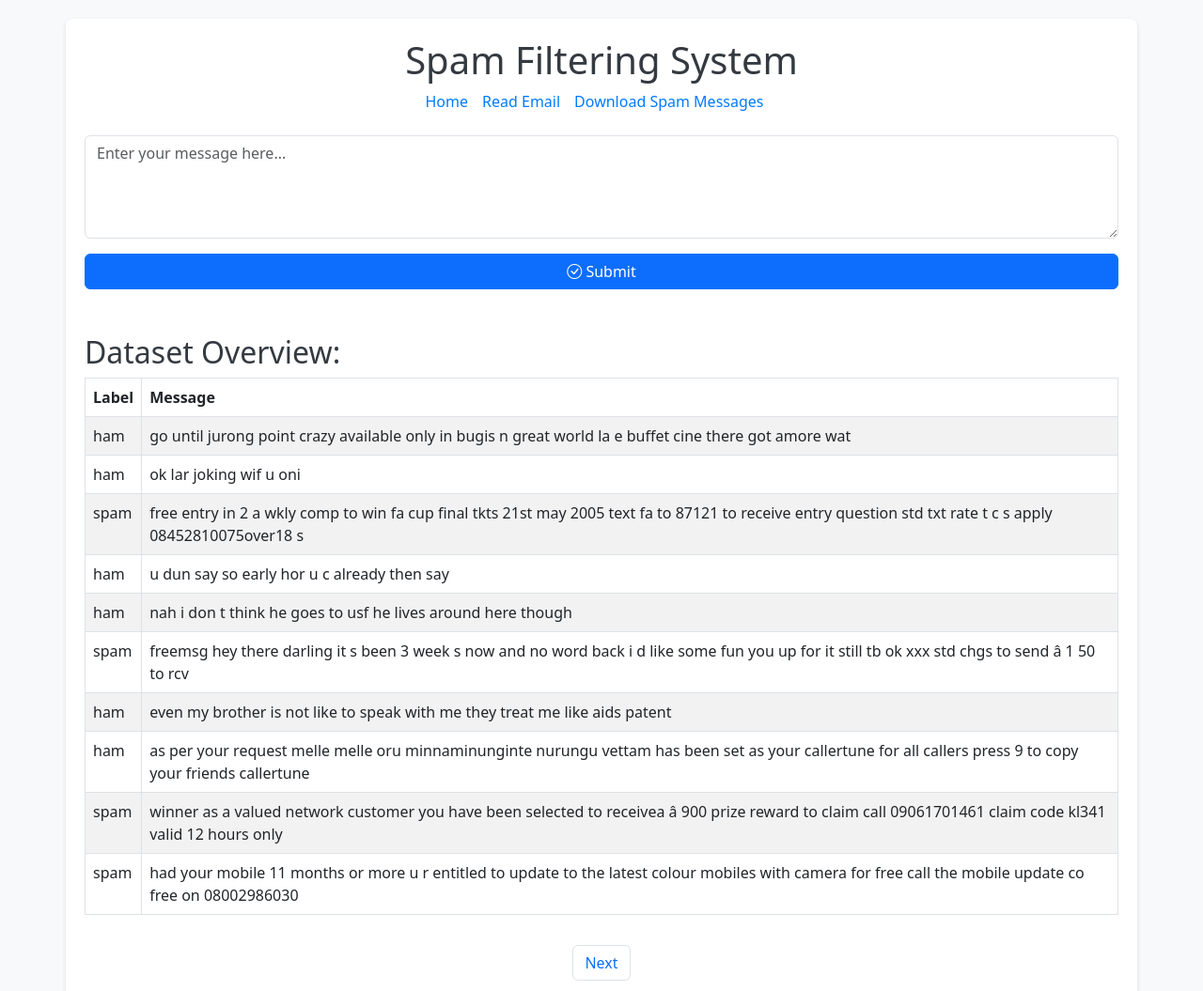
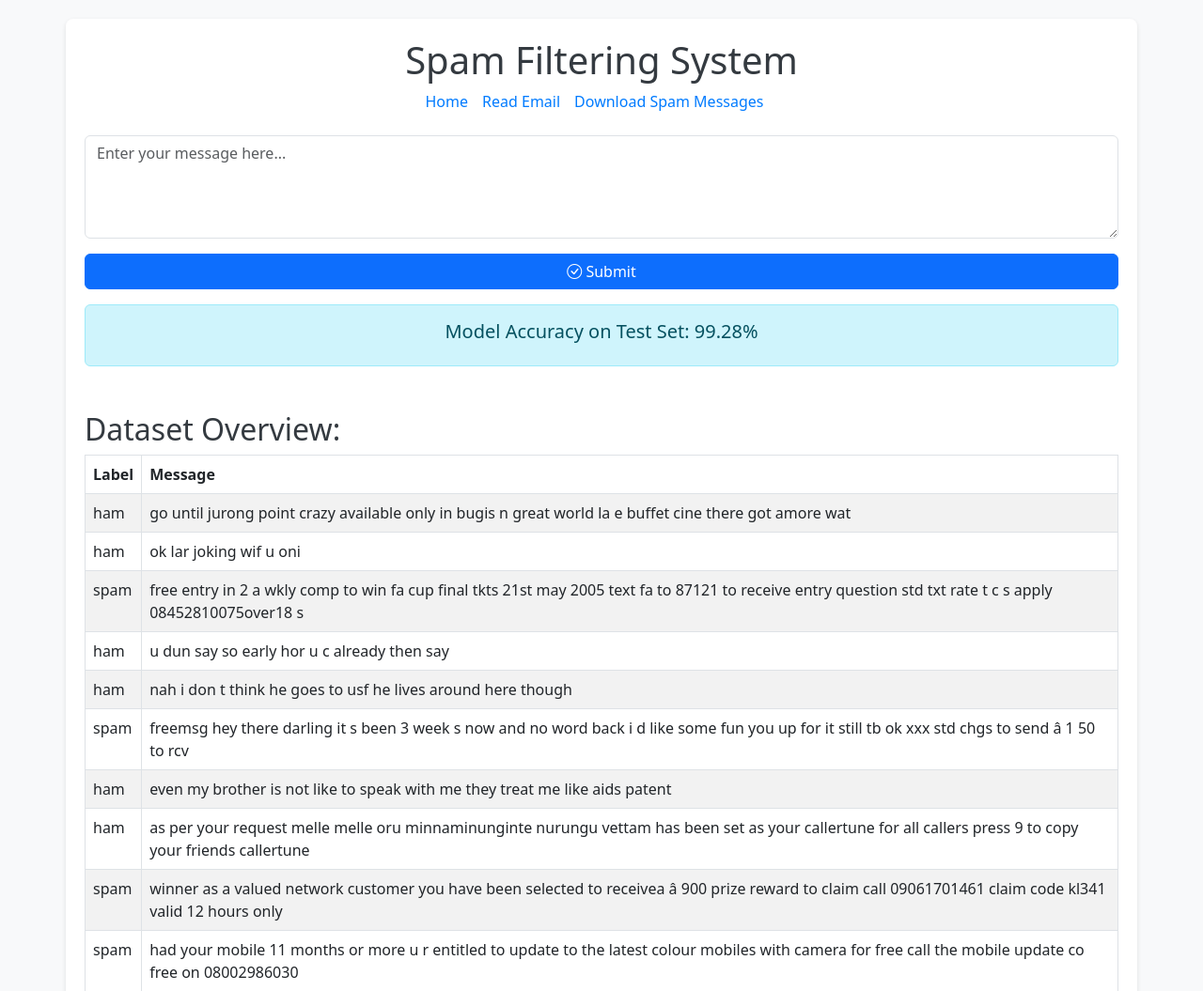
Before and after one commit to h-shaiksameer/SpamFilterPlus, a Flask app: page / in a window 1280 px wide. Shown: the top 1055 px of the page at 94% size. Run offline with Flask 3, Linux system fonts and the light colour scheme.

Commit message:
Second Feature

```diff
--- a/app.py
+++ b/app.py
@@ -1,45 +1,136 @@
+# from flask import Flask, render_template, request, send_file
+# import pandas as pd
+# import re
+# from sklearn.feature_extraction.text import CountVectorizer
+# from sklearn.naive_bayes import MultinomialNB
+# import os
+# from dotenv import load_dotenv  # Import to load environment variables
+# from explore_dataset import load_data, visualize_distribution, clean_text  # Import functions
+# from read_email import read_email_view
+
+# app = Flask(__name__)
+
+# # Load environment variables from .env file
+# load_dotenv()
+# email = os.getenv('EMAIL')
+# email_pass = os.getenv('EMAIL_PASS')
+
+# # Load the dataset
+# data = load_data('emails.csv')  # Load data using your function
+# data['message'] = data['message'].apply(clean_text)
+
+# # Prepare data for model training
+# X = data['message']
+# y = data['label']
+
+# vectorizer = CountVectorizer()
+# X_vectorized = vectorizer.fit_transform(X)
+
+# model = MultinomialNB()
+# model.fit(X_vectorized, y)
+
+# @app.route('/', methods=['GET', 'POST'])
+# def index():
+#     prediction = ""
+#     image_path = ""
+
+#     # Pagination settings
+#     page = int(request.args.get('page', 1))
+#     per_page = 10
+#     total_rows = len(data)
+#     total_pages = (total_rows + per_page - 1) // per_page
+
+#     start_row = (page - 1) * per_page
+#     end_row = start_row + per_page
+#     paginated_data = data[start_row:end_row]
+
+#     if request.method == 'POST':
+#         message = request.form['message']
+#         cleaned_message = clean_text(message)
+#         message_vectorized = vectorizer.transform([cleaned_message])
+#         prediction = model.predict(message_vectorized)[0]
+
+#         # Generate and save plot
+#         image_path = visualize_distribution(data)  # Call to visualize_distribution
+
+#     return render_template('index.html', prediction=prediction, data=paginated_data, image_path=image_path, page=page, total_pages=total_pages)
+
+# @app.route('/read_email', methods=['GET', 'POST'])
+# def read_email():
+#     return read_email_view()
+
+# @app.route('/download_spam')
+# def download_spam():
+#     spam_data = data[data['label'] == 'spam']
+#     csv_path = 'static/results/spam_messages.csv'
+#     spam_data.to_csv(csv_path, index=False)
+#     return render_template('download.html')
+
+# @app.route('/download_spam_csv')
+# def download_spam_csv():
+#     return send_file('static/results/spam_messages.csv', as_attachment=True)
+
+
+
+# if __name__ == "__main__":
+#     port = int(os.environ.get("PORT", 5000))
+#     app.run(host="0.0.0.0", port=port)
+
+
+
 from flask import Flask, render_template, request, send_file
 import pandas as pd
 import re
 from sklearn.feature_extraction.text import CountVectorizer
 from sklearn.naive_bayes import MultinomialNB
+from sklearn.model_selection import train_test_split
+from sklearn.metrics import accuracy_score
 import os
-from dotenv import load_dotenv  # Import to load environment variables
-from explore_dataset import load_data, visualize_distribution, clean_text  # Import functions
+from dotenv import load_dotenv
+from explore_dataset import load_data, visualize_distribution, clean_text
 from read_email import read_email_view
+import matplotlib
+matplotlib.use('Agg')  # Use non-interactive backend suitable for Flask
+import matplotlib.pyplot as plt
+from pandas.plotting import scatter_matrix
+
 
 app = Flask(__name__)
 
-# Load environment variables from .env file
 load_dotenv()
 email = os.getenv('EMAIL')
 email_pass = os.getenv('EMAIL_PASS')
 
-# Load the dataset
-data = load_data('emails.csv')  # Load data using your function
+# Load and clean dataset
+data = load_data('emails.csv')
 data['message'] = data['message'].apply(clean_text)
 
-# Prepare data for model training
+# Split data
 X = data['message']
 y = data['label']
+X_train, X_test, y_train, y_test = train_test_split(X, y, test_size=0.2, random_state=42)
 
 vectorizer = CountVectorizer()
-X_vectorized = vectorizer.fit_transform(X)
+X_train_vectorized = vectorizer.fit_transform(X_train)
+X_test_vectorized = vectorizer.transform(X_test)
 
 model = MultinomialNB()
-model.fit(X_vectorized, y)
+model.fit(X_train_vectorized, y_train)
+
+# Calculate accuracy
+y_pred = model.predict(X_test_vectorized)
+accuracy = accuracy_score(y_test, y_pred)
+accuracy_percent = round(accuracy * 100, 2)
 
 @app.route('/', methods=['GET', 'POST'])
 def index():
     prediction = ""
     image_path = ""
 
-    # Pagination settings
     page = int(request.args.get('page', 1))
     per_page = 10
     total_rows = len(data)
     total_pages = (total_rows + per_page - 1) // per_page
-
     start_row = (page - 1) * per_page
     end_row = start_row + per_page
     paginated_data = data[start_row:end_row]
@@ -49,11 +140,15 @@ def index():
         cleaned_message = clean_text(message)
         message_vectorized = vectorizer.transform([cleaned_message])
         prediction = model.predict(message_vectorized)[0]
+        image_path = visualize_distribution(data)
 
-        # Generate and save plot
-        image_path = visualize_distribution(data)  # Call to visualize_distribution
-
-    return render_template('index.html', prediction=prediction, data=paginated_data, image_path=image_path, page=page, total_pages=total_pages)
+    return render_template('index.html',
+                           prediction=prediction,
+                           data=paginated_data,
+                           image_path=image_path,
+                           page=page,
+                           total_pages=total_pages,
+                           accuracy=accuracy_percent)
 
 @app.route('/read_email', methods=['GET', 'POST'])
 def read_email():
@@ -70,8 +165,6 @@ def download_spam():
 def download_spam_csv():
     return send_file('static/results/spam_messages.csv', as_attachment=True)
 
-
-
 if __name__ == "__main__":
     port = int(os.environ.get("PORT", 5000))
     app.run(host="0.0.0.0", port=port)
--- a/explore_dataset.py
+++ b/explore_dataset.py
@@ -1,3 +1,7 @@
+import matplotlib
+matplotlib.use('Agg')
+
+
 import pandas as pd
 import matplotlib.pyplot as plt
 import re
--- a/templates/index.html
+++ b/templates/index.html
@@ -87,11 +87,18 @@
             </button>
         </form>
 
+        {% if accuracy %}
+            <div class="alert alert-info mt-3">
+                <h5 class="text-center">Model Accuracy on Test Set: {{ accuracy }}%</h5>
+            </div>
+        {% endif %}
+
         {% if prediction %}
             <div class="alert {% if prediction == 'ham' %}alert-success{% else %}alert-danger{% endif %} mt-3">
                 <h2 class="text-center">Predicted Label: {{ prediction }}</h2>
             </div>
         {% endif %}
+
 
         <h2 class="mt-5">Dataset Overview:</h2>
         <div class="table-responsive">
```
Also changed, not shown: static/results/distribution_plot_20250406_182603.png (added), static/results/distribution_plot_20250406_182630.png (added), static/results/distribution_plot_20250406_182823.png (added), static/results/distribution_plot_20250406_182828.png (added), static/results/distribution_plot_20250406_182832.png (added), static/results/distribution_plot_20250406_182837.png (added).
